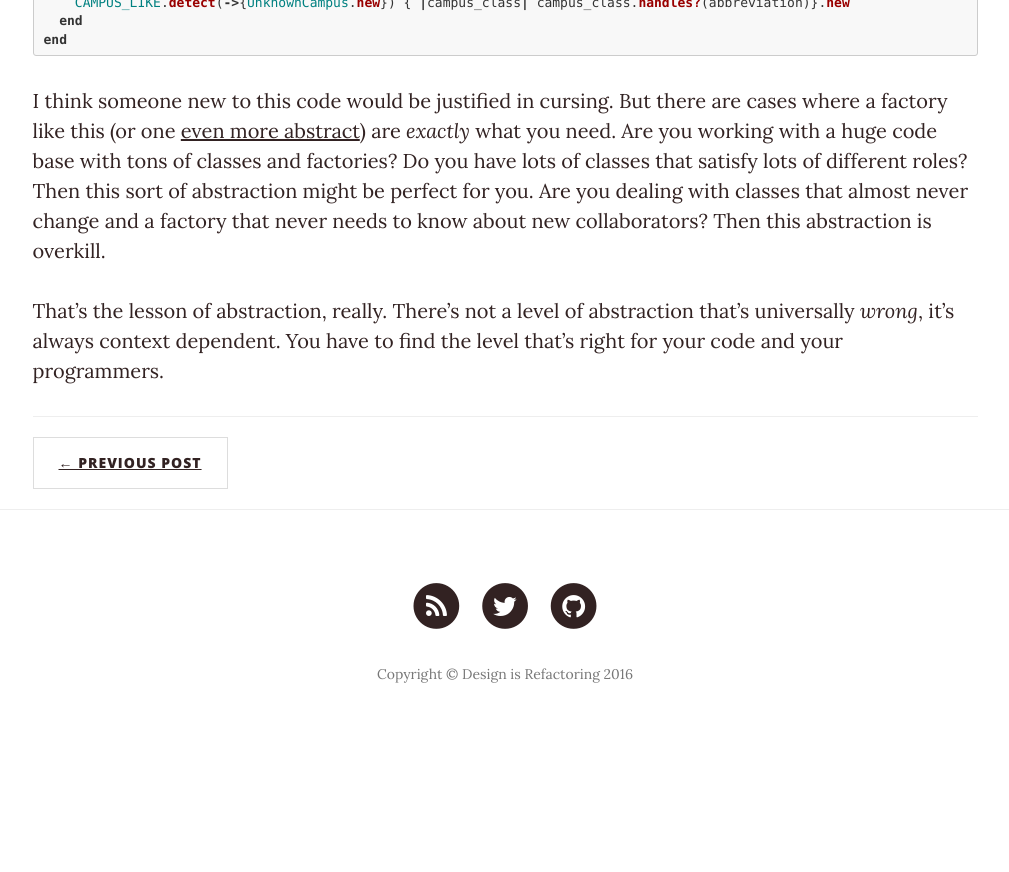
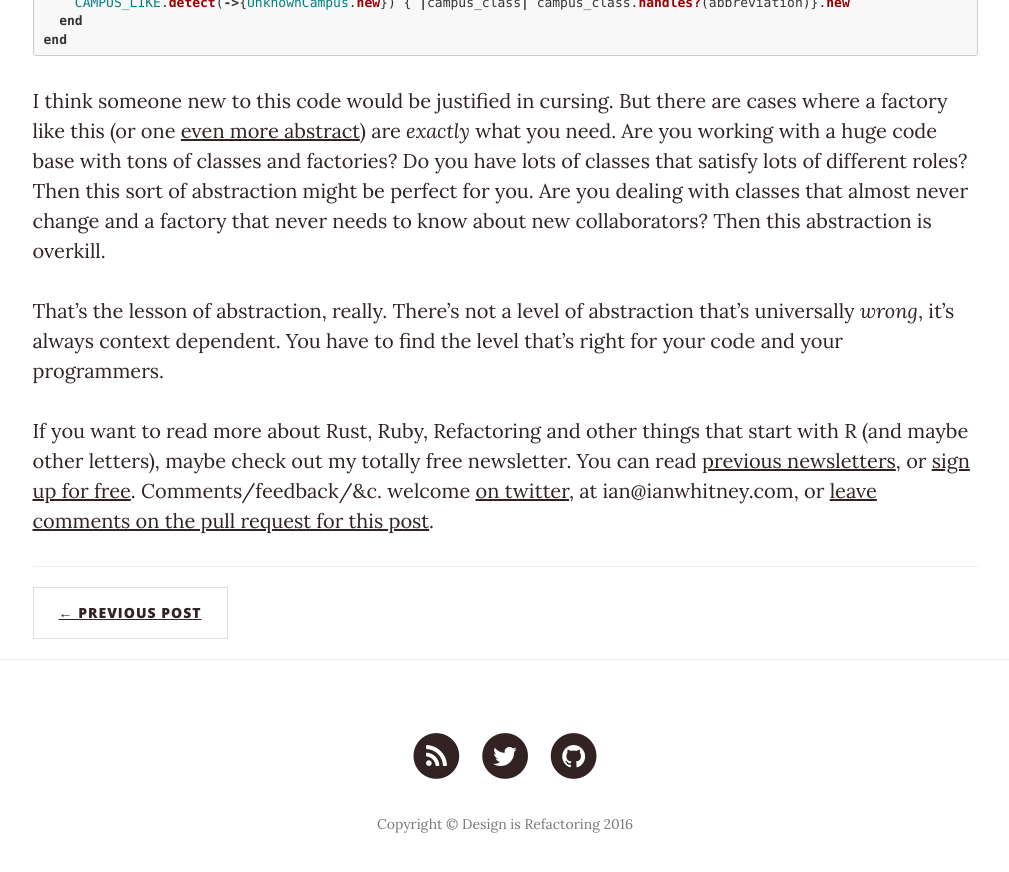
Before and after one commit to IanWhitney/designisrefactoring, a Jekyll site: the page built from _posts/2016-02-03-factories.markdown, in a window 1280 px wide and 900 px high, scrolled down 12376 px. Shown: the top 872 px of the window, without its empty margins (135-1144 px from the left). Built offline with Jekyll 4.4.1, drawn with Linux system fonts in a browser that asks for light colours; nearby versions of some CDN libraries; a script that is not in the unit is left out; before the commit the page ends 13126 px from its top, so only the background shows below that.

Commit message:
Newsletter footer

```diff
--- a/_posts/2016-02-03-factories.markdown
+++ b/_posts/2016-02-03-factories.markdown
@@ -525,3 +525,5 @@ end
 I think someone new to this code would be justified in cursing. But there are cases where a factory like this (or one [even more abstract](https://gist.github.com/IanWhitney/99605705aa25f154333d)) are _exactly_ what you need. Are you working with a huge code base with tons of classes and factories? Do you have lots of classes that satisfy lots of different roles? Then this sort of abstraction might be perfect for you. Are you dealing with classes that almost never change and a factory that never needs to know about new collaborators? Then this abstraction is overkill.
 
 That's the lesson of abstraction, really. There's not a level of abstraction that's universally *wrong*, it's always context dependent. You have to find the level that's right for your code and your programmers.
+
+If you want to read more about Rust, Ruby, Refactoring and other things that start with R (and maybe other letters), maybe check out my totally free newsletter. You can read [previous newsletters](http://tinyletter.com/ianwhitney/archive), or [sign up for free](http://tinyletter.com/ianwhitney/). Comments/feedback/&c. welcome [on twitter](https://twitter.com/iwhitney/), at ian@ianwhitney.com, or [leave comments on the pull request for this post](https://github.com/IanWhitney/designisrefactoring/pull/15).
```
